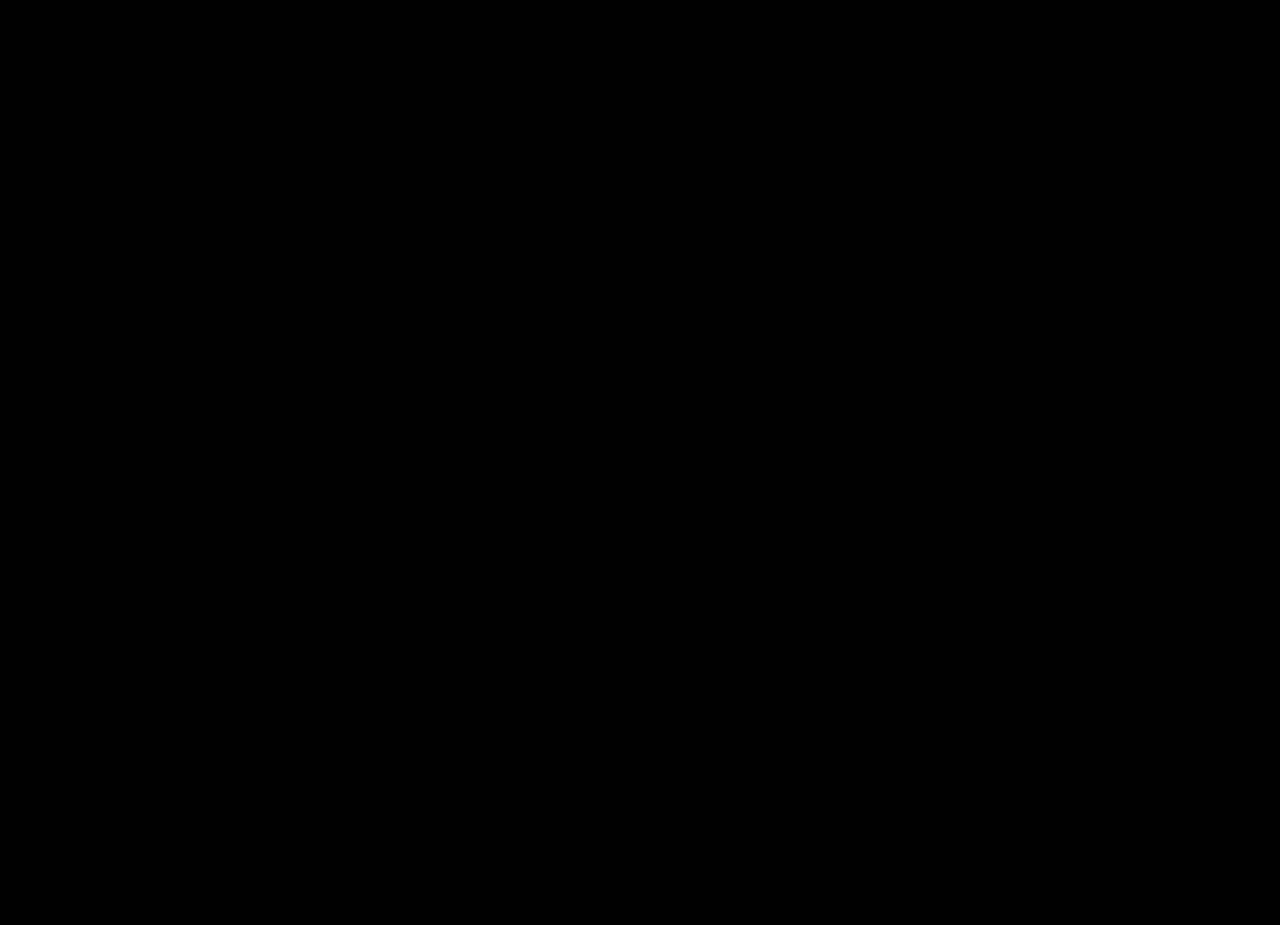
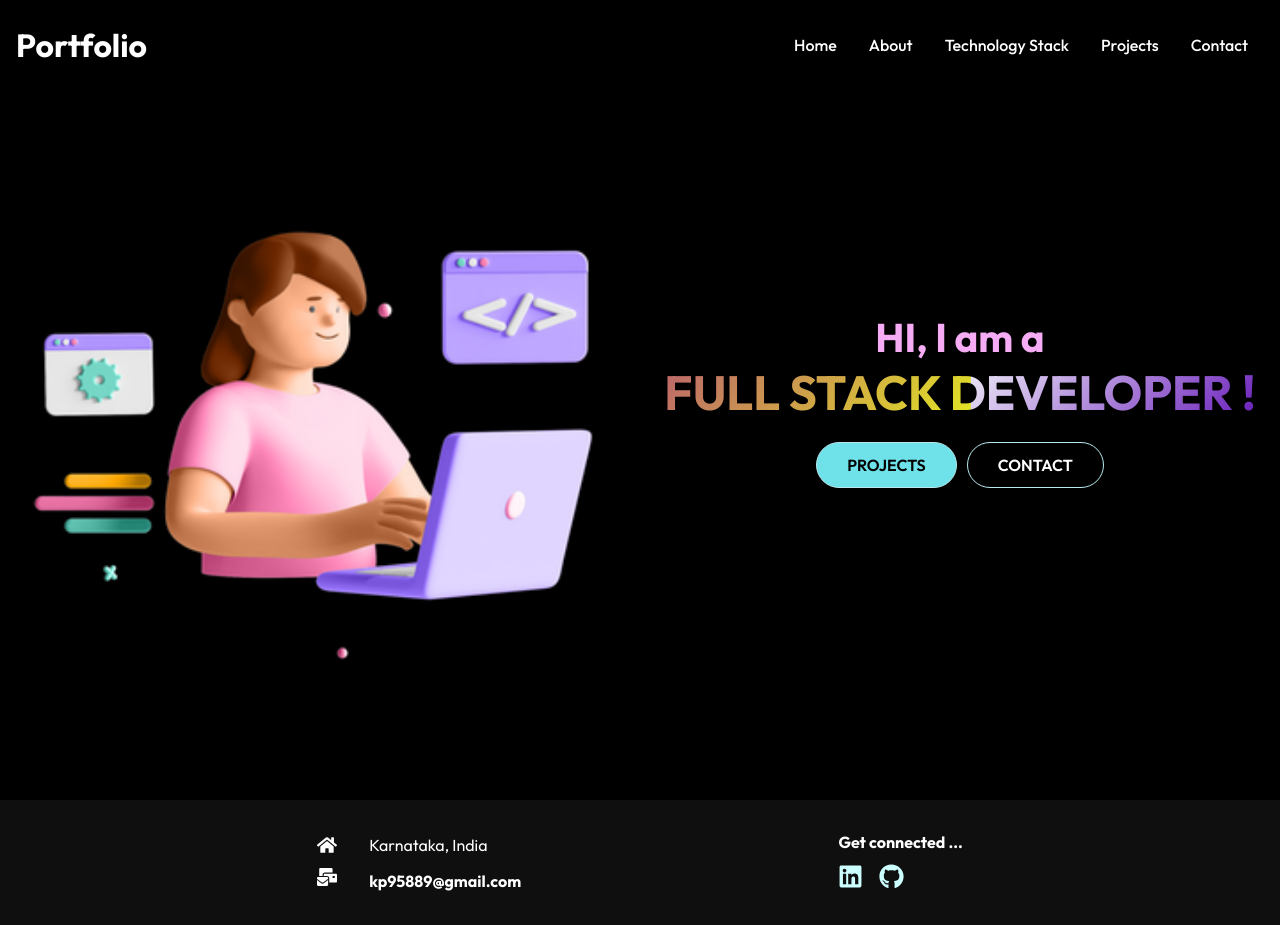
Before and after one commit to KalpanaPatil5/portfolio, a React (Create React App) app: page / in a window 1280 px wide. Before the commit the page ends 800 px from the top, so only its background shows below. Built offline with nearby package versions, Linux system fonts and the light colour scheme.

Commit message:
final commit

```diff
--- a/package.json
+++ b/package.json
@@ -1,5 +1,5 @@
 {
-  "homepage": "https://KalpanaPatil5.github.io/portfolio",
+  "homepage": "https://kalpanapatil5.github.io/portfolio/",
   "name": "my_portfolio",
   "version": "0.1.0",
   "private": true,
--- a/src/App.js
+++ b/src/App.js
@@ -6,21 +6,18 @@
 import Project from "./routes/Project";
 import { Route, Routes } from "react-router-dom";
 import TechStack from "./routes/TechStack";
-import { BrowserRouter } from "react-router-dom";
 
 function App() {
   return (
-    <div className="container">
-      <BrowserRouter basename="/portfolio">
+    <>
       <Routes>
-          <Route exact path="/portfolio" element={<Home />} />
+        <Route path="/" element={<Home />} />
         <Route path="/about" element={<About />} />
         <Route path="/techStack" element={<TechStack />} />
         <Route path="/project" element={<Project />} />
         <Route path="/contact" element={<Contact />} />
       </Routes>
-      </BrowserRouter>
-    </div>
+    </>
   );
 }
 
--- a/src/index.js
+++ b/src/index.js
@@ -2,8 +2,11 @@
 import ReactDOM from 'react-dom/client';
 import './index.css';
 import App from './App';
+import { BrowserRouter } from "react-router-dom";
 
 const root = ReactDOM.createRoot(document.getElementById('root'));
 root.render(
+  <BrowserRouter>
     <App />
+  </BrowserRouter>
 );
```
Lines whose indentation alone changed are shown as unchanged.
